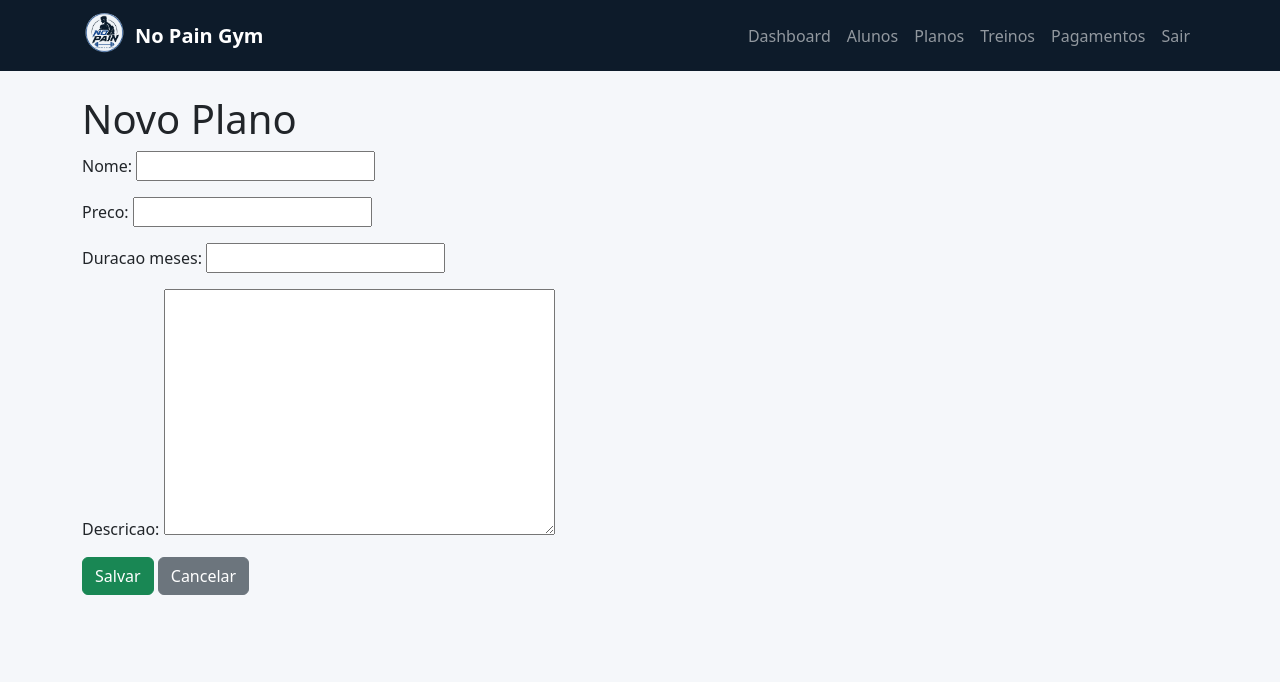
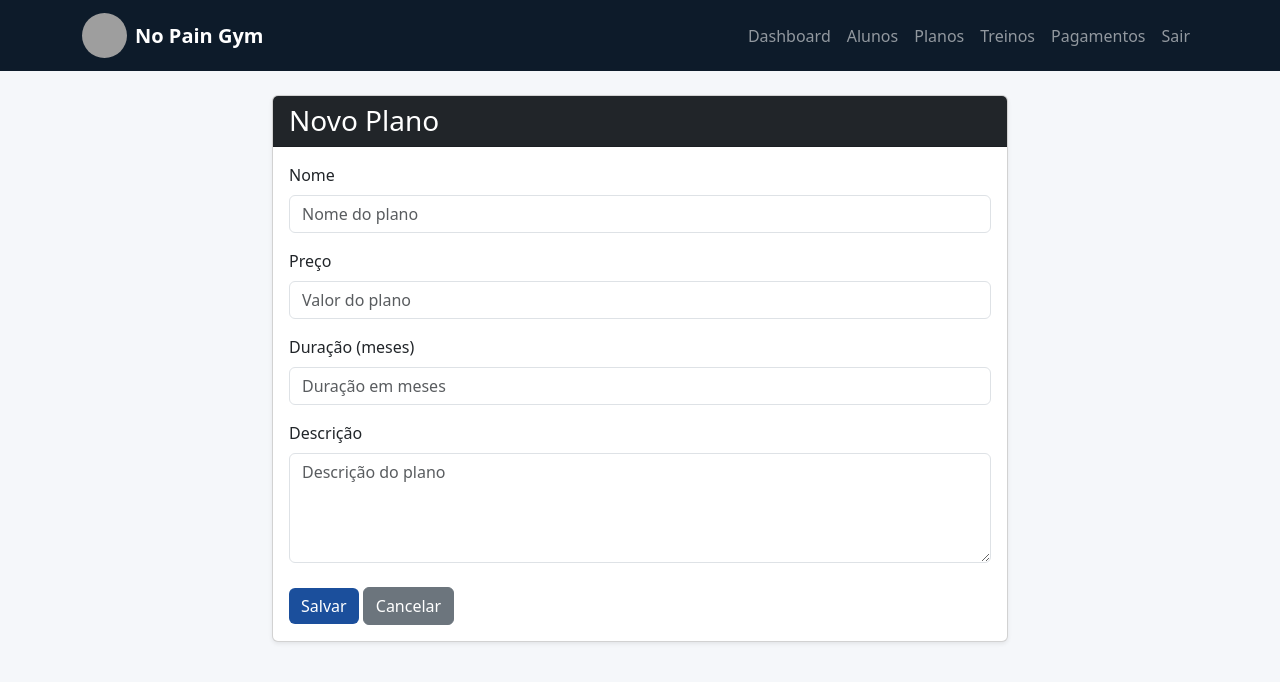
Before and after one commit to eijuliamorais/gym-management-system, a Django app: page /planos/novo/ in a window 1280 px wide. Shown: the top 682 px of the page. Run offline with Django 5.2, Linux system fonts and the light colour scheme; a user stored in the database is signed in; grey boxes are pictures that could not be loaded.

Commit message:
fix: aparencia dos forms

```diff
--- a/app/forms.py
+++ b/app/forms.py
@@ -2,21 +2,112 @@ from django import forms
 from .models import Aluno, Plano, Pagamento, Treino
 
 class AlunoForm(forms.ModelForm):
+
     class Meta:
         model = Aluno
         fields = '__all__'
+
+        widgets = {
+            'nome': forms.TextInput(attrs={
+                'class': 'form-control',
+                'placeholder': 'Digite o nome do aluno'
+            }),
+
+            'email': forms.EmailInput(attrs={
+                'class': 'form-control',
+                'placeholder': 'Digite o email'
+            }),
+
+            'telefone': forms.TextInput(attrs={
+                'class': 'form-control',
+                'placeholder': '(00) 00000-0000'
+            }),
+
+            'idade': forms.NumberInput(attrs={
+                'class': 'form-control',
+                'placeholder': 'Idade'
+            }),
+
+            'ativo': forms.CheckboxInput(attrs={
+                'class': 'form-check-input'
+            }),
+        }
 
 class PlanoForm(forms.ModelForm):
     class Meta:
         model = Plano
         fields = ['nome', 'preco', 'duracao_meses', 'descricao']
 
+        widgets = {
+            'nome': forms.TextInput(attrs={
+                'class': 'form-control',
+                'placeholder': 'Nome do plano'
+            }),
+
+            'preco': forms.NumberInput(attrs={
+                'class': 'form-control',
+                'placeholder': 'Valor do plano'
+            }),
+
+            'duracao_meses': forms.NumberInput(attrs={
+                'class': 'form-control',
+                'placeholder': 'Duração em meses'
+            }),
+
+            'descricao': forms.Textarea(attrs={
+                'class': 'form-control',
+                'rows': 4,
+                'placeholder': 'Descrição do plano'
+            }),
+        }
+
 class PagamentoForm(forms.ModelForm):
     class Meta:
         model = Pagamento
         fields = ['aluno', 'valor', 'data_pagamento', 'status']
 
+        widgets = {
+            'aluno': forms.Select(attrs={
+                'class': 'form-select'
+            }),
+
+            'valor': forms.NumberInput(attrs={
+                'class': 'form-control',
+                'placeholder': 'Digite o valor do pagamento'
+            }),
+
+            'data_pagamento': forms.DateInput(attrs={
+                'class': 'form-control',
+                'type': 'date'
+            }),
+
+            'status': forms.Select(attrs={
+                'class': 'form-select'
+            }),
+        }
+
 class TreinoForm(forms.ModelForm):
     class Meta:
         model = Treino
         fields = ['nome', 'descricao', 'instrutor', 'modalidade']
+
+        widgets = {
+            'nome': forms.TextInput(attrs={
+                'class': 'form-control',
+                'placeholder': 'Nome do treino'
+            }),
+
+            'descricao': forms.Textarea(attrs={
+                'class': 'form-control',
+                'rows': 4,
+                'placeholder': 'Descrição do treino'
+            }),
+
+            'instrutor': forms.Select(attrs={
+                'class': 'form-select'
+            }),
+
+            'modalidade': forms.Select(attrs={
+                'class': 'form-select'
+            }),
+        }
--- a/app/templates/planos/form.html
+++ b/app/templates/planos/form.html
@@ -1,13 +1,70 @@
 {% extends 'base.html' %}
 
 {% block content %}
-<h1>{% if form.instance.pk %}Editar{% else %}Novo{% endif %} Plano</h1>
-<form method="post">
-    {% csrf_token %}
-    <div class="mb-3">
-        {{ form.as_p }}
+
+<div class="row justify-content-center">
+
+    <div class="col-md-8">
+
+        <div class="card shadow-sm">
+
+            <div class="card-header bg-dark text-white">
+                <h3 class="mb-0">
+                    {% if form.instance.pk %}
+                        Editar Plano
+                    {% else %}
+                        Novo Plano
+                    {% endif %}
+                </h3>
+            </div>
+
+            <div class="card-body">
+
+                <form method="post">
+
+                    {% csrf_token %}
+
+                    <div class="mb-3">
+                        <label class="form-label">Nome</label>
+                        {{ form.nome }}
+                    </div>
+
+                    <div class="mb-3">
+                        <label class="form-label">Preço</label>
+                        {{ form.preco }}
+                    </div>
+
+                    <div class="mb-3">
+                        <label class="form-label">Duração (meses)</label>
+                        {{ form.duracao_meses }}
+                    </div>
+
+                    <div class="mb-3">
+                        <label class="form-label">Descrição</label>
+                        {{ form.descricao }}
+                    </div>
+
+                    <div class="mt-4">
+
+                        <button type="submit" class="btn btn-primary">
+                            Salvar
+                        </button>
+
+                        <a href="{% url 'listar_planos' %}"
+                           class="btn btn-secondary">
+                            Cancelar
+                        </a>
+
+                    </div>
+
+                </form>
+
+            </div>
+
+        </div>
+
     </div>
-    <button type="submit" class="btn btn-success">Salvar</button>
-    <a href="{% url 'listar_planos' %}" class="btn btn-secondary">Cancelar</a>
-</form>
+
+</div>
+
 {% endblock %}
```
Also changed, not shown: app/templates/alunos/form.html (+28 -3 lines), app/templates/pagamentos/form.html (+58 -8 lines), app/templates/treinos/form.html (+65 -8 lines), app/static/img/Design sem nome (18).png (renamed from app/static/img/logo.png).
